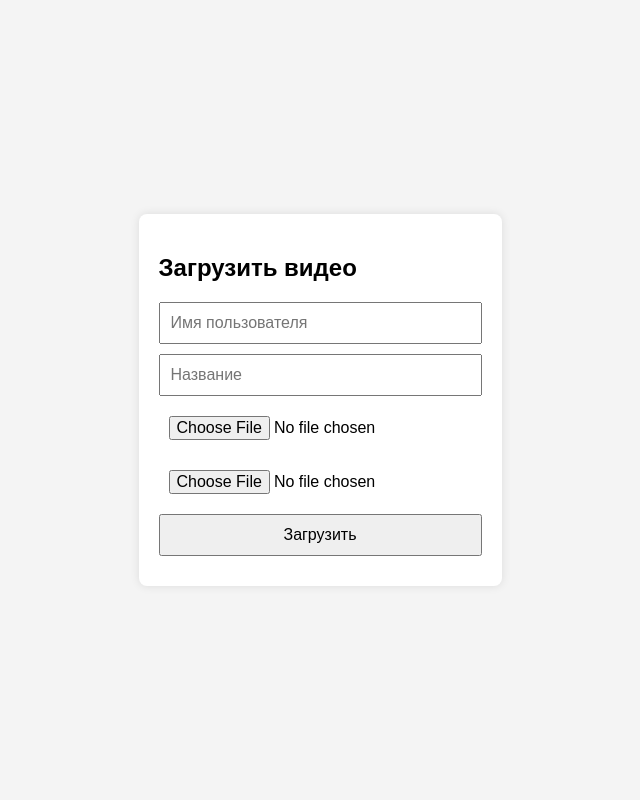
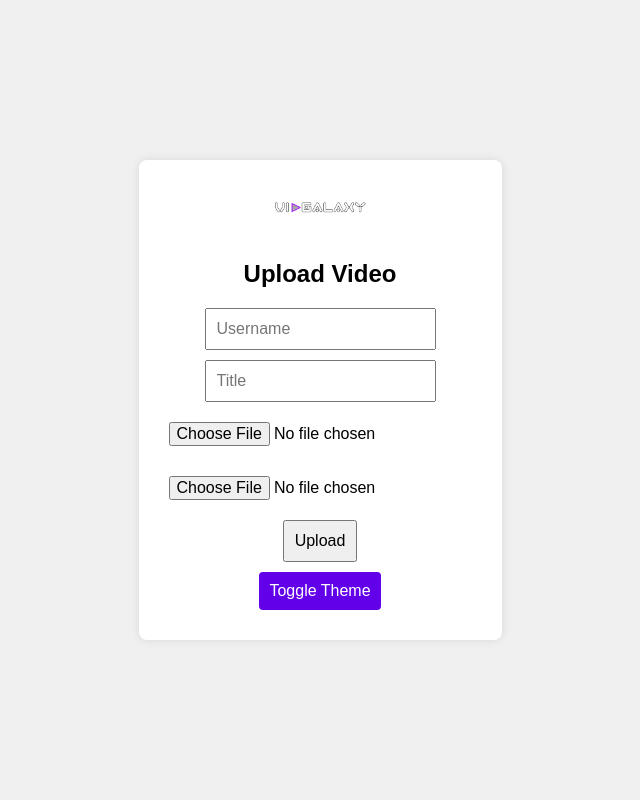
Before and after one commit to ANT920/VidGalaxy, a Flask app: page /upload in a window 1280 px wide. Shown: the whole page, without its empty margins (320-960 px from the left). Run offline with Flask 3, Linux system fonts and the light colour scheme.

Commit message:
Update upload.html

```diff
--- a/templates/upload.html
+++ b/templates/upload.html
@@ -1,13 +1,13 @@
 <!DOCTYPE html>
-<html lang="ru">
+<html lang="en">
 <head>
     <meta charset="UTF-8">
     <meta name="viewport" content="width=device-width, initial-scale=1.0">
-    <title>Загрузка видео</title>
+    <title>Upload Video</title>
     <style>
         body {
             font-family: Arial, sans-serif;
-            background-color: #f4f4f4;
+            background-color: #f0f0f0;
             margin: 0;
             padding: 0;
             display: flex;
@@ -20,28 +20,43 @@
             padding: 20px;
             border-radius: 8px;
             box-shadow: 0 0 10px rgba(0, 0, 0, 0.1);
+            text-align: center;
         }
         form {
             display: flex;
             flex-direction: column;
+            align-items: center;
         }
         input, button {
             margin-bottom: 10px;
             padding: 10px;
             font-size: 16px;
         }
+        .theme-toggle {
+            background-color: #6200ea;
+            color: white;
+            border: none;
+            padding: 10px;
+            border-radius: 4px;
+            cursor: pointer;
+        }
+        .logo {
+            width: 100px;
+        }
     </style>
 </head>
 <body>
     <div class="container">
-        <h2>Загрузить видео</h2>
+        <img src="/static/logo.png" class="logo" alt="VidGalaxy">
+        <h2>Upload Video</h2>
         <form id="uploadForm" action="/upload" method="post" enctype="multipart/form-data">
-            <input type="text" name="username" placeholder="Имя пользователя" required>
-            <input type="text" name="title" placeholder="Название" required>
+            <input type="text" name="username" placeholder="Username" required>
+            <input type="text" name="title" placeholder="Title" required>
             <input type="file" name="video" required>
             <input type="file" name="avatar">
-            <button type="submit">Загрузить</button>
+            <button type="submit">Upload</button>
         </form>
+        <button class="theme-toggle" onclick="toggleTheme()">Toggle Theme</button>
     </div>
     <script>
         document.getElementById('uploadForm').onsubmit = async function(event) {
@@ -54,6 +69,11 @@
             const result = await response.json();
             alert(result.message);
         };
+
+        function toggleTheme() {
+            const body = document.body;
+            body.style.backgroundColor = body.style.backgroundColor === 'white' ? '#f0f0f0' : 'white';
+        }
     </script>
 </body>
 </html>
```
